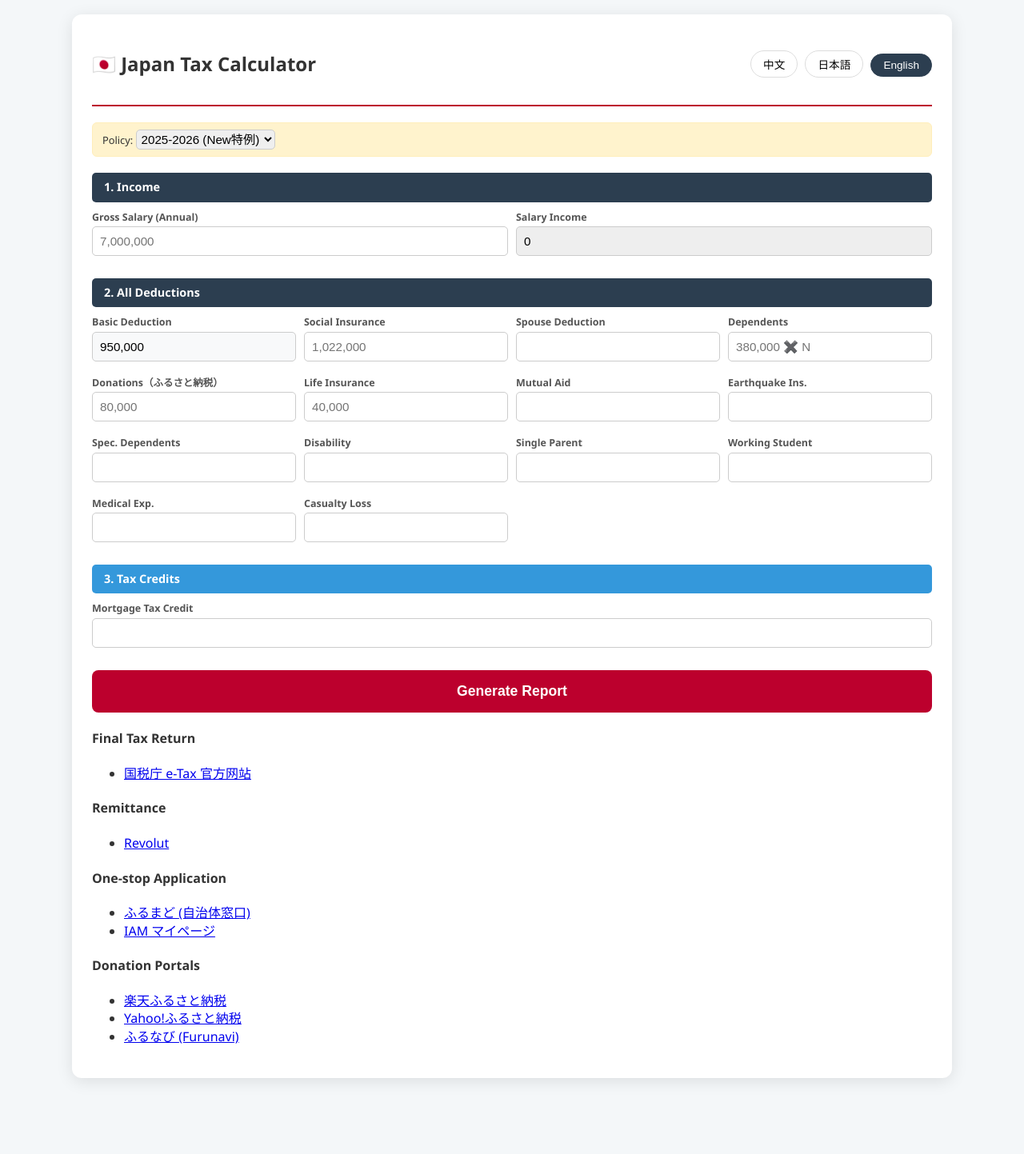
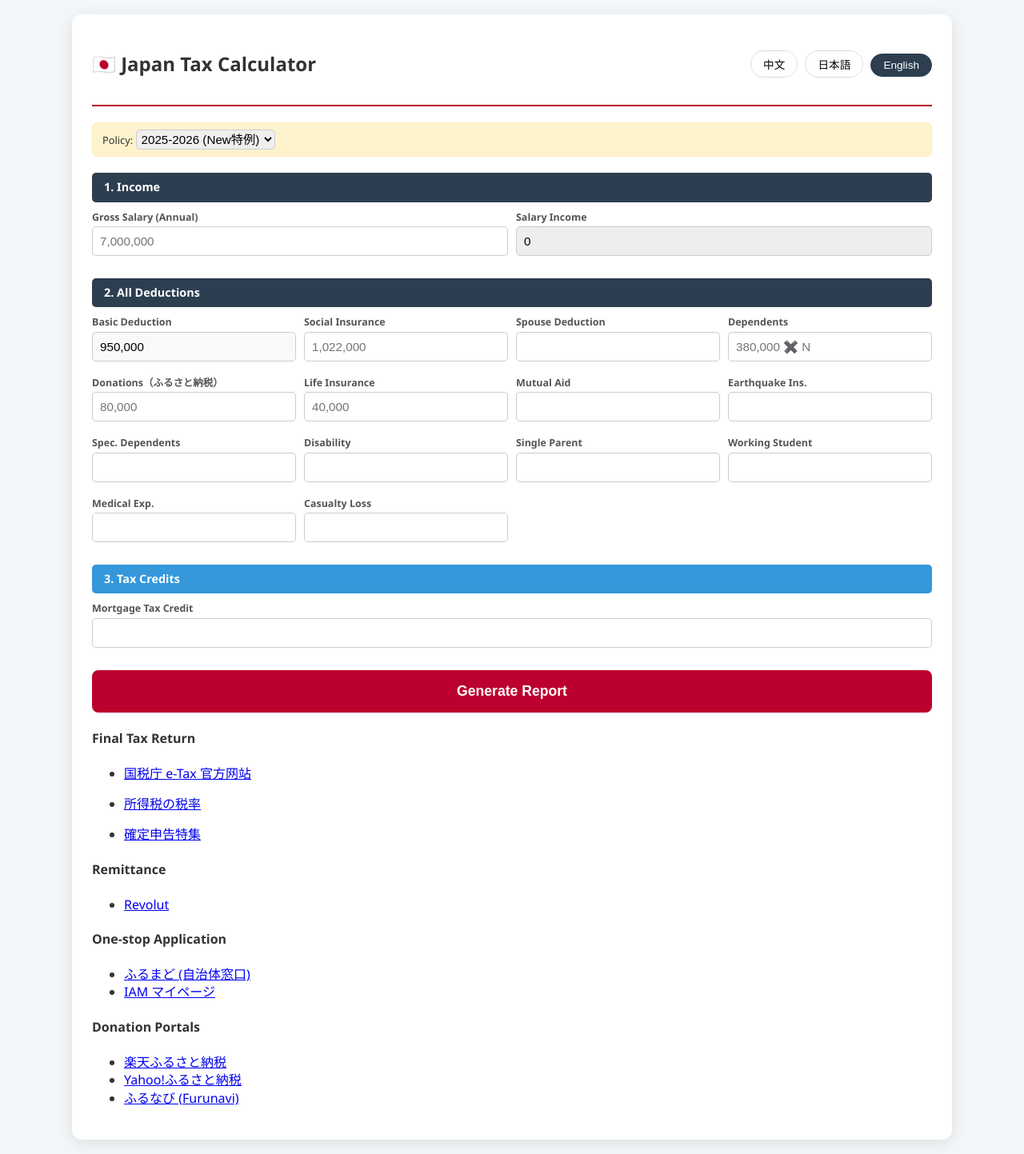
Before and after one commit to yussica/yussica.github.io, a Jekyll site: the page calc.html, which Jekyll copies as it is, in a window 1280 px wide. Shown: the whole page at 80% size. Built offline with Jekyll 4.4.1, drawn with Linux system fonts in a browser that asks for light colours; before the commit the page ends 1366 px from its top, so only the background shows below that.

Commit message:
Update links

```diff
--- a/calc.html
+++ b/calc.html
@@ -285,6 +285,12 @@
                 <ul>
                     <li><a href="https://www.e-tax.nta.go.jp" target="_blank">国税庁 e-Tax 官方网站</a></li>
                 </ul>
+                <ul>
+                    <li><a href="https://www.keisan.nta.go.jp/r1yokuaru/cat2/cat24/cat240/cid057.html" target="_blank">所得税の税率</a></li>
+                </ul>
+                <ul>
+                    <li><a href="https://youtube.com/playlist?list=PLu9kixYOfBRKMqKK4zTnIfLCbLlOomVf0&si=IkNP1B6zo3R379cZ" target="_blank">確定申告特集</a></li>
+                </ul>
             </div>
             <div class="link-group">
                 <h4 id="t-link-remit">国际送金 / Remittance</h4>
```
